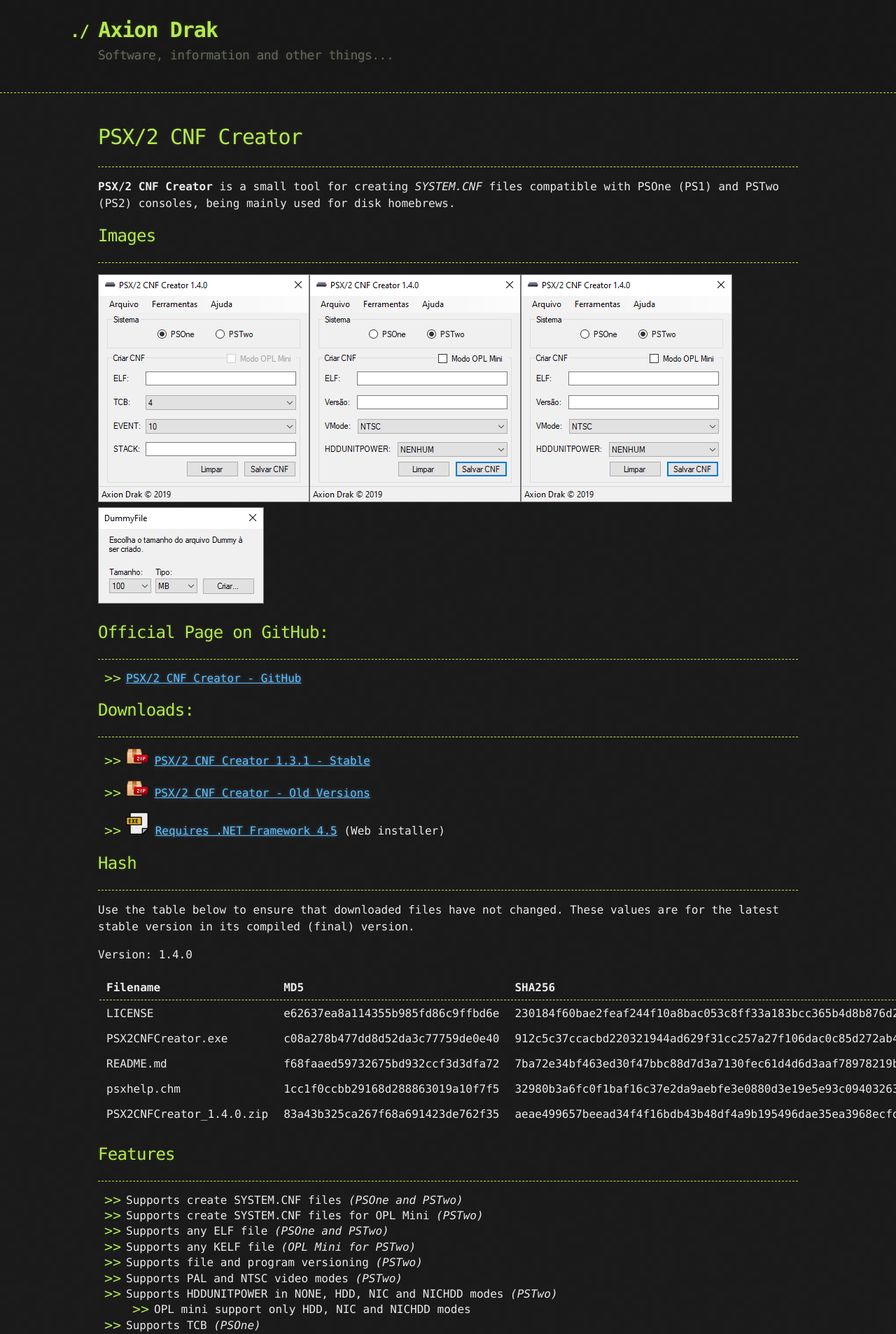
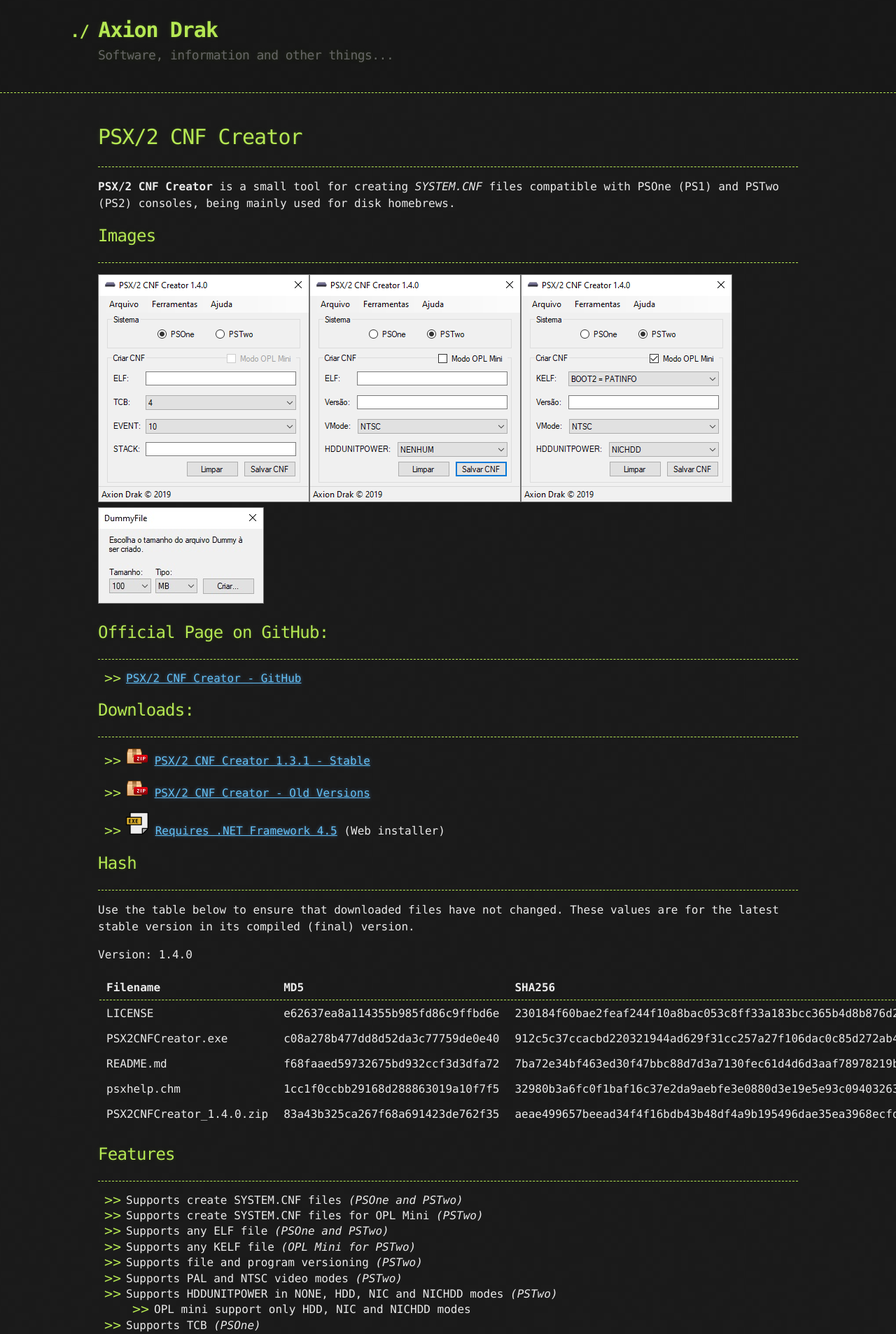
Before and after one commit to AxionDrak/axiondrak.github.io, a Jekyll site: the page built from psx-cnf.md, in a window 1280 px wide. Shown: the top 1907 px of the page at 70% size. Built offline with Jekyll 4.4.1, drawn with Linux system fonts in a browser that asks for light colours; our own code applies the rules of GitHub Pages for plain Markdown files.

Commit message:
Update psx-cnf.md

```diff
--- a/psx-cnf.md
+++ b/psx-cnf.md
@@ -8,7 +8,7 @@ layout: default
 
 ## Images
 * * *
-![Modo PSOne]({{ site.url }}/assets/images/psxcnf/psx-cnf-01.png)![Modo PSTwo]({{ site.url }}/assets/images/psxcnf/psx-cnf-02.png)![Modo OPL Mini]({{ site.url }}/assets/images/psxcnf/psx-cnf-02.png)
+![Modo PSOne]({{ site.url }}/assets/images/psxcnf/psx-cnf-01.png)![Modo PSTwo]({{ site.url }}/assets/images/psxcnf/psx-cnf-02.png)![Modo OPL Mini]({{ site.url }}/assets/images/psxcnf/oplmini_0001.png)
 ![useful image]({{ site.url }}/assets/images/psxcnf/psx-cnf-03.jpg)
 
 ## Official Page on GitHub:
```
